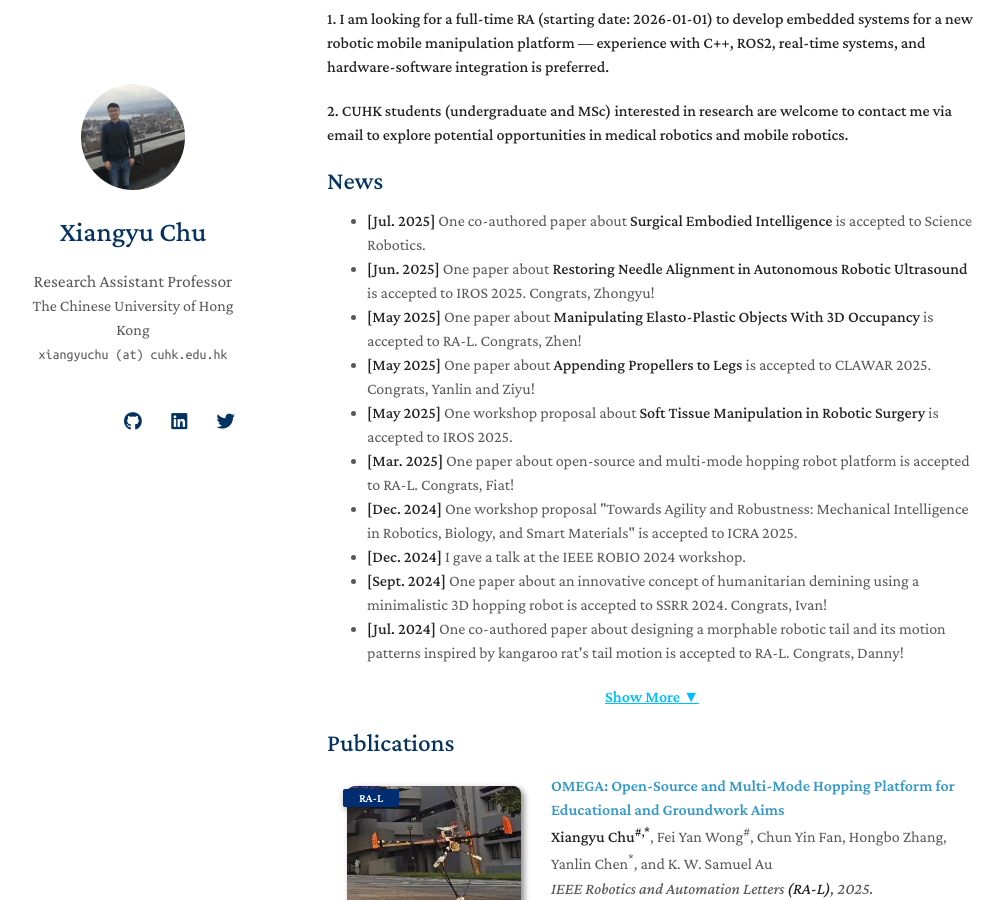
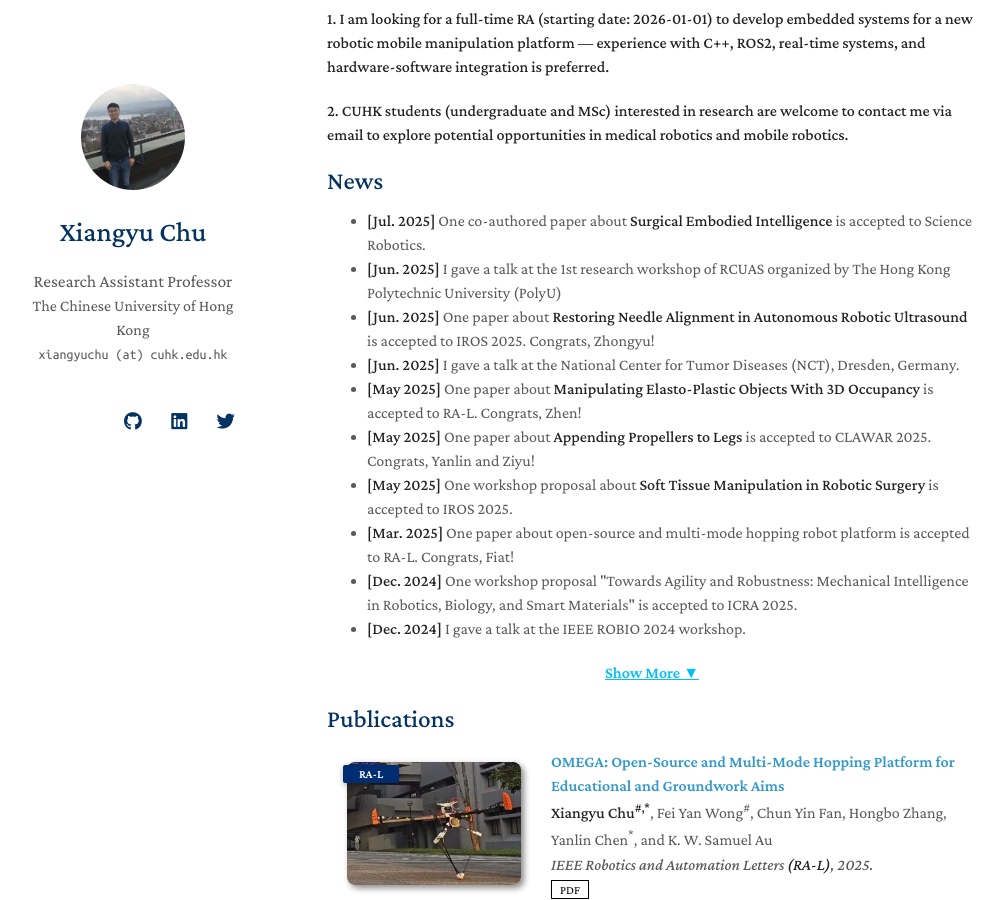
Before and after one commit to xiangyuchu03/xiangyuchu03.github.io, a Jekyll site: the page built from index.md, in a window 1280 px wide and 900 px high, scrolled down 406 px. Shown: the whole window, without its empty margins (143-1146 px from the left). Built offline with Jekyll 4.4.1, drawn with Linux system fonts in a browser that asks for light colours; nearby versions of some CDN libraries; a style sheet for code colours, icons or effects is not loaded; our own code applies the rules of GitHub Pages for plain Markdown files.

Commit message:
Update index.md

```diff
--- a/index.md
+++ b/index.md
@@ -16,7 +16,9 @@ My research interests include 1) Developments of robotic surgical and medical sy
 ## News
 <ul id="news-list">
     <li class="news-item"><strong>[Jul. 2025]</strong> One co-authored paper about <strong> Surgical Embodied Intelligence </strong> is accepted to Science Robotics. </li>
+    <li class="news-item"><strong>[Jun. 2025]</strong> I gave a talk at the 1st research workshop of RCUAS organized by The Hong Kong Polytechnic University (PolyU) </li>
     <li class="news-item"><strong>[Jun. 2025]</strong> One paper about <strong> Restoring Needle Alignment in Autonomous Robotic Ultrasound </strong> is accepted to IROS 2025. Congrats, Zhongyu!</li>
+    <li class="news-item"><strong>[Jun. 2025]</strong> I gave a talk at the National Center for Tumor Diseases (NCT), Dresden, Germany. </li>
     <li class="news-item"><strong>[May 2025]</strong> One paper about <strong> Manipulating Elasto-Plastic Objects With 3D Occupancy </strong> is accepted to RA-L. Congrats, Zhen!</li>
     <li class="news-item"><strong>[May 2025]</strong> One paper about <strong> Appending Propellers to Legs </strong> is accepted to CLAWAR 2025. Congrats, Yanlin and Ziyu!</li>
     <li class="news-item"><strong>[May 2025]</strong> One workshop proposal about <strong> Soft Tissue Manipulation in Robotic Surgery </strong> is accepted to IROS 2025.</li>
```
